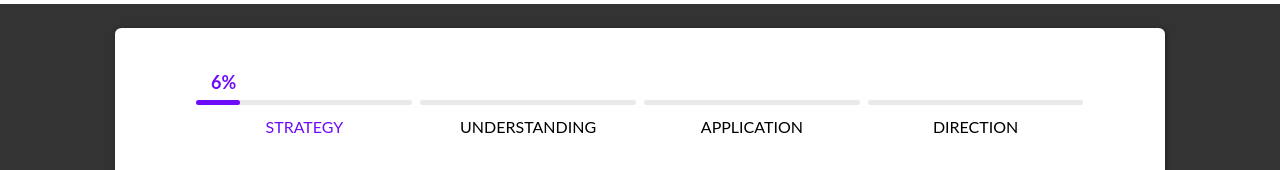
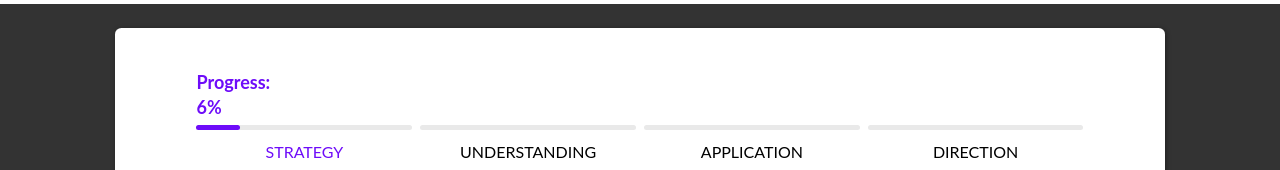
Before and after one commit to amandevopsreal/studio137-task, a React (Create React App) app: page /questions in a window 1280 px wide. Shown: the part 122-292 px from the top of the page. Built offline with nearby package versions, Linux system fonts and the light colour scheme.

Commit message:
Changed some stylings

```diff
--- a/src/components/CircularColor.js
+++ b/src/components/CircularColor.js
@@ -4,8 +4,10 @@ import CircularProgress from '@mui/material/CircularProgress';
 
 export default function CircularColor() {
   return (
-    <Stack sx={{ color: '#6e0cf9' }} spacing={2} direction="row">
-      <CircularProgress color="inherit" />
-    </Stack>
+    <div style={{ height: "250px" }}>
+      <Stack sx={{ color: '#6e0cf9' }} spacing={2} direction="row">
+        <CircularProgress color="inherit" />
+      </Stack>
+    </div>
   );
 }
--- a/src/components/Question.js
+++ b/src/components/Question.js
@@ -84,6 +84,7 @@ function Question() {
     }
 
     function handleSliderChange(event) {
+        console.log(event.target.value)
         if (responseRecords.length === 0) {
             setResponseRecords([
                 { ques: currentQuestionNum, sliderValue: event.target.value },
@@ -163,15 +164,15 @@ function Question() {
                         <>
                             {isSmallScreen && (
                                 <div className="ProgressBars2">
-                                    <p className="progress-percent-text" variant="determinate" style={{ marginLeft: `${currentQuestionNum === 3 ? `calc(${(17 * currentQuestionNum) + 3}% - 2ch)` : `calc(${17 * currentQuestionNum}% - 2ch)`}`, marginBottom: "0px" }}>
-                                        {progressBars[0].score - 14 * currentQuestionNum}%
+                                    <p className="progress-percent-text" variant="determinate" >
+                                        Progress: {progressBars[0].score - 14 * currentQuestionNum}%
                                     </p>
                                 </div>
                             )}
                             {!isSmallScreen && (
                                 <div className="ProgressBars2">
-                                    <p className="progress-percent-text" variant="determinate" style={{ marginLeft: `${currentQuestionNum === 1 ? `calc(${progressBars[0].score - 14 * currentQuestionNum - 2}% - 2ch)` : `calc(${progressBars[0].score - 14 * currentQuestionNum - 4}% - 2ch)`}`, marginBottom: "0px" }}>
-                                        {progressBars[0].score - 14 * currentQuestionNum}%
+                                    <p className="progress-percent-text" variant="determinate" >
+                                        Progress: {progressBars[0].score - 14 * currentQuestionNum}%
                                     </p>
                                 </div>
                             )}
```
